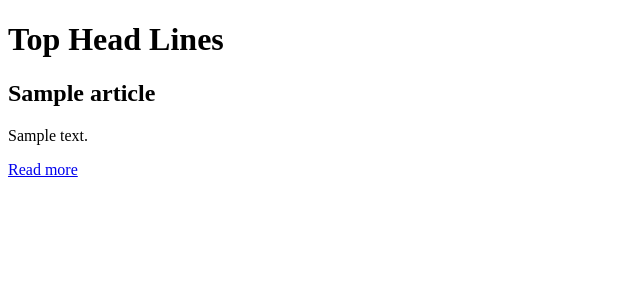
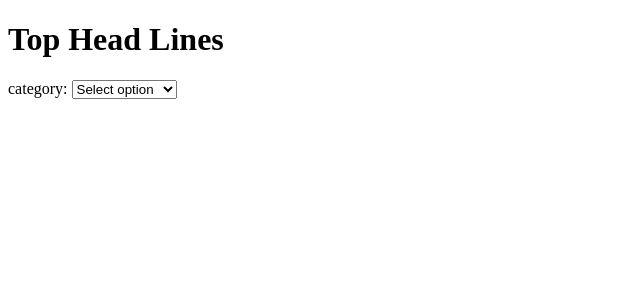
Before and after one commit to Preethi-Ravulapally/TopNews, a Flask app: page / in a window 1280 px wide. Shown: the top 300 px of the page, without its empty margins (0-640 px from the left). Run offline with Flask 3, Linux system fonts and the light colour scheme; a database or web service that is not in the repository returns one stand-in record (values such as "Sample title"); data that the repository does not hold is empty.

Commit message:
category added

```diff
--- a/src/app.py
+++ b/src/app.py
@@ -1,5 +1,7 @@
+from unicodedata import category
+
 from flask import Flask
-from flask import render_template
+from flask import render_template, request
 import requests
 
 app = Flask(__name__)
@@ -8,13 +10,20 @@ url = "https://newsapi.org/v2/top-headlines"
 
 @app.route('/')
 def hello():
-    data = gettopnews()
-    return render_template('index.html', message="Top Head Lines", data=data)
+    # data = gettopnews()
+    return render_template('index.html', message="Top Head Lines")
 
-def gettopnews():
+@app.route('/TopNews', methods=['POST', 'GET'])
+def getnews():
+    category = request.form.get('country')
+    data = gettopnews(category)
+    return render_template('showNews.html', message="Top Head Lines", data=data)
+
+def gettopnews(category):
     params = {
         'country': 'us',  # You can change to other country codes like 'gb' for UK
-        'apiKey': api_key
+        'apiKey': api_key,
+        'category': category
     }
     response = requests.get(url, params=params)
 
--- a/src/templates/index.html
+++ b/src/templates/index.html
@@ -6,14 +6,20 @@
 </head>
 <body>
     <h1>{{message}}</h1>
-    <div class="news-container">
-        {% for news in data %}
-            <div class="article">
-                <h2>{{news['title']}}</h2>
-                <p>{{news['description']}}</p>
-                <p><a href="{{ news['url'] }}" target="_blank">Read more</a></p>
-            </div>
-        {% endfor %}
-    </div>
+    <form method="post" action="/TopNews" >
+        <div class="select">
+            <label for="category">category: </label>
+            <span class="select__flag" aria-hidden="true"></span>
+            <select id="category" name="category" class="category-class" onchange="this.form.submit()">
+                <option value="0">Select option</option>
+                <option value="business">Business</option>
+                <option value="entertainment">Entertainment</option>
+                <option value="health">Health</option>
+                <option value="science">Science</option>
+                <option value="sports">Sports</option>
+                <option value="technology">Technology</option>
+            </select>
+        </div>
+    </form>
 </body>
 </html>
```
Also changed, not shown: src/templates/showNews.html (added, +21 -0 lines), src/css/index.css (added).
